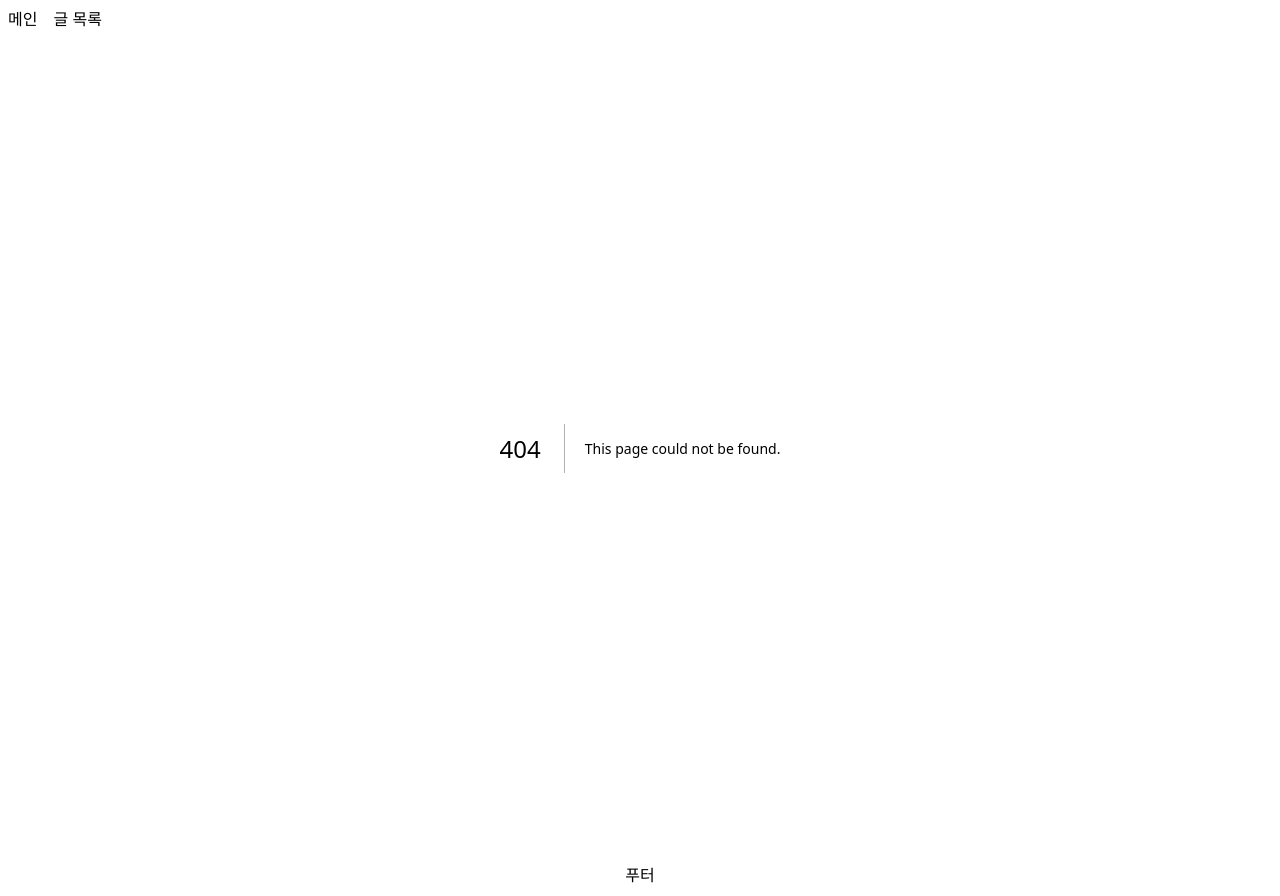
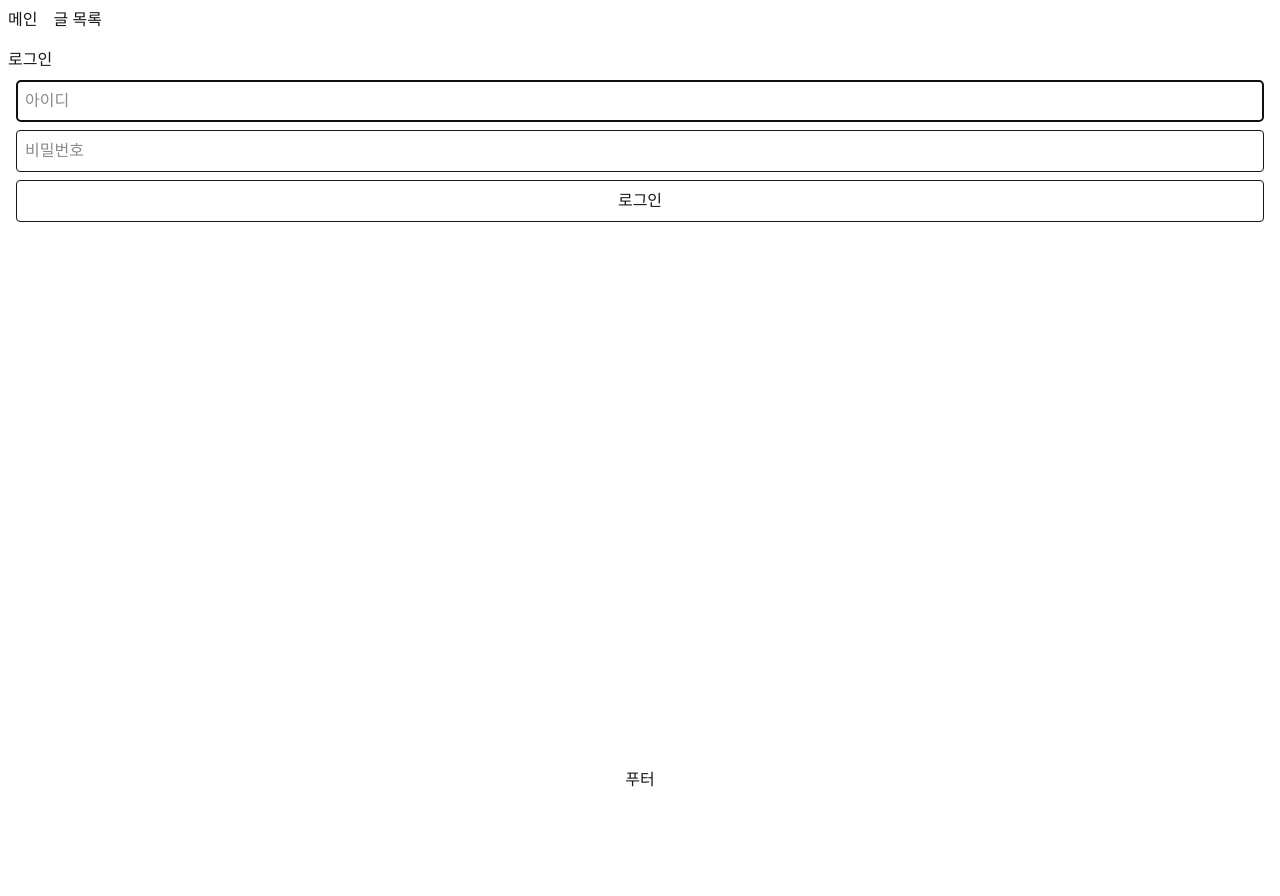
Before and after one commit to jjun012/p-14183-1, a Next.js app in the folder front/: page /members/login in a window 1280 px wide. Before the commit this address had no page. After the commit the page ends 800 px from the top, so only its background shows below. Built offline with nearby package versions, Linux system fonts and the light colour scheme.

Commit message:
로그인 페이지 추가

```diff
--- /dev/null
+++ b/front/src/app/members/login/page.tsx
@@ -0,0 +1,91 @@
+"use client";
+
+import { apiFetch } from "@/lib/backend/client";
+import { useRouter } from "next/navigation";
+
+export default function Page() {
+  const router = useRouter();
+
+  const handleSubmit = (e: React.FormEvent<HTMLFormElement>) => {
+    e.preventDefault();
+
+    const form = e.target as HTMLFormElement;
+
+    const usernameInput = form.elements.namedItem(
+      "username"
+    ) as HTMLInputElement;
+    const passwordInput = form.elements.namedItem(
+      "password"
+    ) as HTMLTextAreaElement;
+
+    usernameInput.value = usernameInput.value.trim();
+
+    if (usernameInput.value.length === 0) {
+      alert("제목을 입력해주세요.");
+      usernameInput.focus();
+      return;
+    }
+
+    if (usernameInput.value.length < 2) {
+      alert("제목을 2자 이상 입력해주세요.");
+      usernameInput.focus();
+      return;
+    }
+
+    passwordInput.value = passwordInput.value.trim();
+
+    if (passwordInput.value.length === 0) {
+      alert("내용을 입력해주세요.");
+      passwordInput.focus();
+      return;
+    }
+
+    if (passwordInput.value.length < 2) {
+      alert("내용을 2자 이상 입력해주세요.");
+      passwordInput.focus();
+      return;
+    }
+
+    apiFetch(`/api/v1/members/login`, {
+      method: "POST",
+      body: JSON.stringify({
+        username: usernameInput.value,
+        password: passwordInput.value,
+      }),
+    })
+      .then((data) => {
+        alert(data.msg);
+        router.replace(`/`);
+      })
+      .catch((error) => {
+        alert(`${error.resultCode} : ${error.msg}`);
+      });
+  };
+
+  return (
+    <>
+      <h1>로그인</h1>
+
+      <form className="flex flex-col gap-2 p-2" onSubmit={handleSubmit}>
+        <input
+          className="border p-2 rounded"
+          type="text"
+          name="username"
+          placeholder="아이디"
+          autoFocus
+          maxLength={30}
+        />
+        <input
+          className="border p-2 rounded"
+          type="password"
+          name="password"
+          placeholder="비밀번호"
+          maxLength={30}
+        />
+        <button className="border p-2 rounded" type="submit">
+          로그인
+        </button>
+      </form>
+    </>
+  );
+}
```
